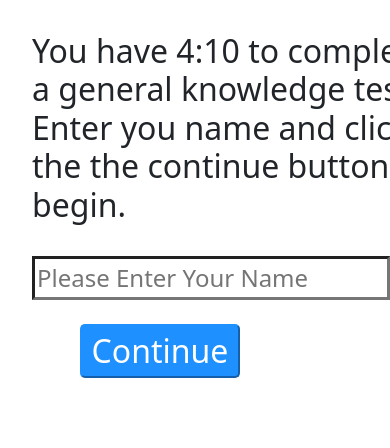
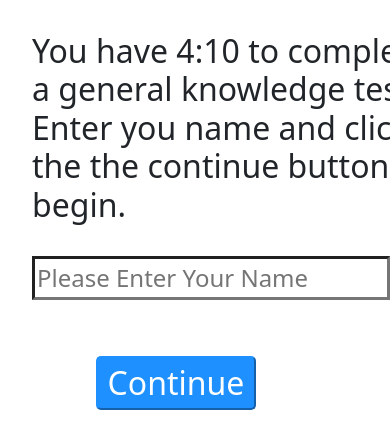
Before and after one commit to Prim3timer/test, a React (Create React App) app: page / in a window 390 px wide. Shown: the top 448 px of the page. Built offline with nearby package versions, Linux system fonts and the light colour scheme.

Commit message:
working on the portrait

```diff
--- a/src/index.css
+++ b/src/index.css
@@ -260,7 +260,7 @@ h3 {
   width: 90rem
 }
 #continuity {
-  margin: 0 0 0 5rem;
+  margin: 2rem 0 0 6rem;
 }
 
 
```
